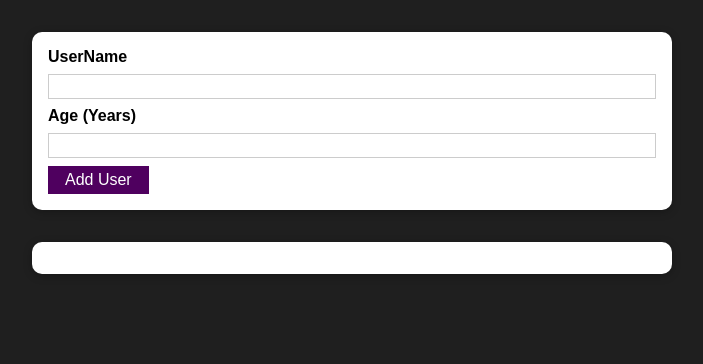
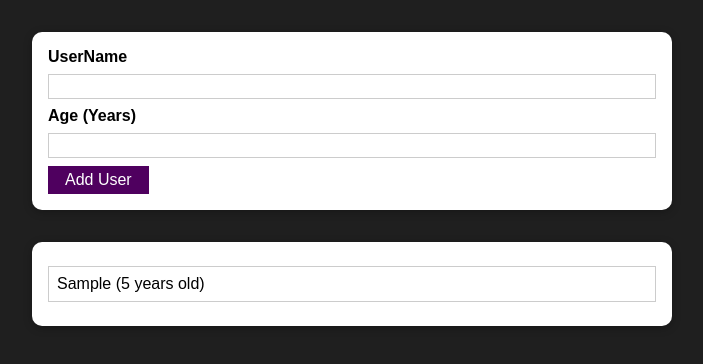
Before and after one commit to PriyankaShambhanagoudar/React_forms, a React (Create React App) app: page / in a window 1280 px wide. Both pictures are taken after typing "Sample", "5" into the empty fields and a click on the button "Add User". Shown: the top 364 px of the page, without its empty margins (288-991 px from the left). Built offline with nearby package versions, Linux system fonts and the light colour scheme.

Commit message:
Managing a list of users via state

```diff
--- a/src/App.js
+++ b/src/App.js
@@ -1,13 +1,25 @@
-import React from 'react';
-import AddUser from './component/User/AddUser';
-import UserList from './component/User/UserLists';
+import React, { useState } from "react";
 
+import AddUser from "./component/User/AddUser";
+import UsersList from "./component/User/UserLists";
 
 function App() {
+  const [usersList, setUsersList] = useState([]);
+
+  const addUserHandler = (uName, uAge) => {
+    setUsersList((prevUsersList) => {
+      return [
+        ...prevUsersList,
+        { name: uName, age: uAge, id: Math.random().toString() },
+      ];
+    });
+  };
+
   return (
     <div>
-      <AddUser/>
-      <UserList users = {[]}/>
+      <AddUser onAdduser={addUserHandler} />
+
+      <UsersList users={usersList} />
     </div>
   );
 }
--- a/src/component/User/AddUser.js
+++ b/src/component/User/AddUser.js
@@ -3,8 +3,6 @@ import React, { useState } from "react";
 import Button from "../UI/Button";
 import Card from "../UI/Card";
 import classes from "./AddUser.module.css";
-
-
 
 const AddUser = (props) => {
   const [enteredUsername, setEnteredUsername] = useState("");
@@ -13,16 +11,19 @@ const AddUser = (props) => {
   const addUserHandler = (event) => {
     event.preventDefault();
     /* trim will remove white space */
-    if(enteredUsername.trim().length === 0 || enteredAge.trim().length === 0 ){
-        return;
+    if (enteredUsername.trim().length === 0 || enteredAge.trim().length === 0) {
+      return;
     }
-    if(+enteredAge < 1 ){
-        return;
+    if (+enteredAge < 1) {
+      return;
     }
-    console.log(enteredUsername, enteredAge);
+
+    props.onAdduser(enteredUsername, enteredAge);
     setEnteredUsername("");
     setEnteredAge("");
   };
+
+
   const usernameChangeHandler = (event) => {
     setEnteredUsername(event.target.value);
   };
@@ -50,7 +51,6 @@ const AddUser = (props) => {
         />
         <Button type="submit">Add User</Button>
       </form>
-
     </Card>
   );
 };
--- a/src/component/User/UserLists.js
+++ b/src/component/User/UserLists.js
@@ -1,19 +1,19 @@
 import React from "react";
 
 import Card from "../UI/Card";
-import classes from './UserList.module.css';
+import classes from "./UsersList.module.css";
 
-const UserList = (props) => {
+const UsersList = (props) => {
   return (
-    <Card  className = {classes.users}>
+    <Card className={classes.users}>
       <ul>
         {props.users.map((user) => (
-          <li>
-            {user.name} ({user.age} year old)
+          <li key= {user.id}>
+            {user.name} ({user.age} years old)
           </li>
         ))}
-      </ul>
+      </ul >
     </Card>
   );
 };
-export default UserList;
+export default UsersList;
```
Also changed, not shown: src/component/User/UsersList.module.css (renamed from src/component/User/UserList.module.css).
